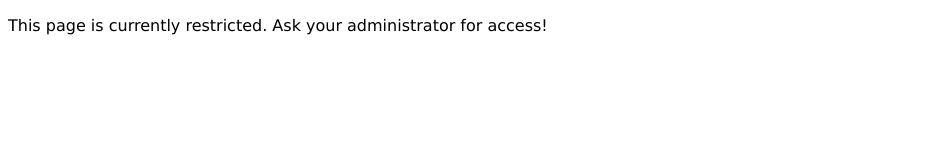
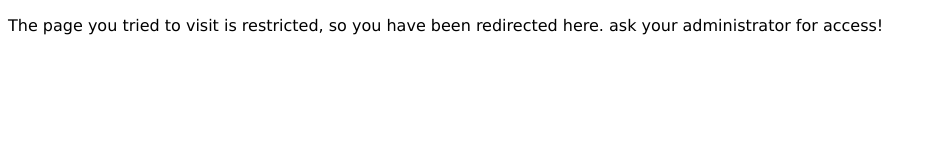
Before and after one commit to AviaAlex/NoAccess, a plain HTML site: page index.html in a window 1280 px wide. Shown: the whole page, without its empty margins (0-932 px from the left). Drawn offline with Linux system fonts and the light colour scheme.

Commit message:
Update index.html

```diff
--- a/index.html
+++ b/index.html
@@ -2,12 +2,12 @@
 <html>
   <head>
     <script>
-      alert("This page is restricted, ask your administrator for access!")
+      alert("The page you tried to visit is restricted, so you have been redirected here. ask your administrator for access!")
     </script>
    </head>
    <body>
     <p id="textpage" style="font-family:verdana">
-      This page is currently restricted. Ask your administrator for access!
+     The page you tried to visit is restricted, so you have been redirected here. ask your administrator for access!
     </p>
   </body>
 </html>
```
